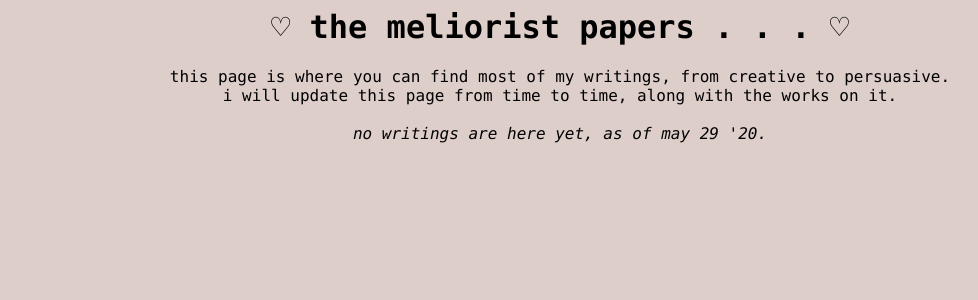
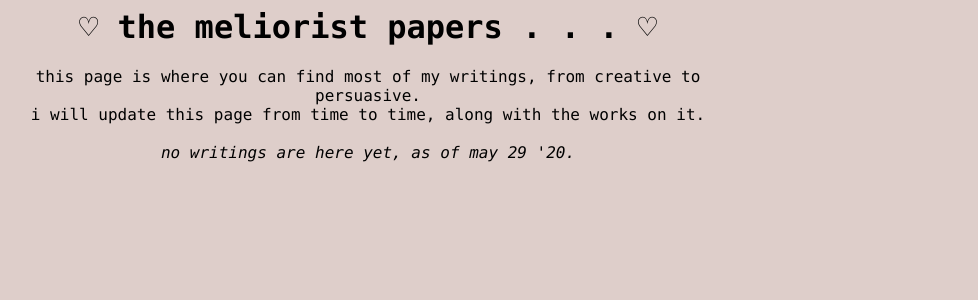
Before and after one commit to the-meliorist/the-meliorist.github.io, a Jekyll site: the page writings.html, which Jekyll copies as it is, in a window 1280 px wide. Shown: the top 300 px of the page, without its empty margins (24-1002 px from the left). Built offline with Jekyll 4.4.1, drawn with Linux system fonts in a browser that asks for light colours.

Commit message:
Update writings.html

```diff
--- a/writings.html
+++ b/writings.html
@@ -8,7 +8,7 @@ body {
     <meta charset="UTF-8"> <title> the meliorist papers </title>
   </head>
   <body>
-    <body style="width: 90%">
+    <body style="width: 60%">
    <div align="center"> <font face="Lucida Console" size="3">
     <h1>♡ the meliorist papers . . . ♡</h1>
 
```
